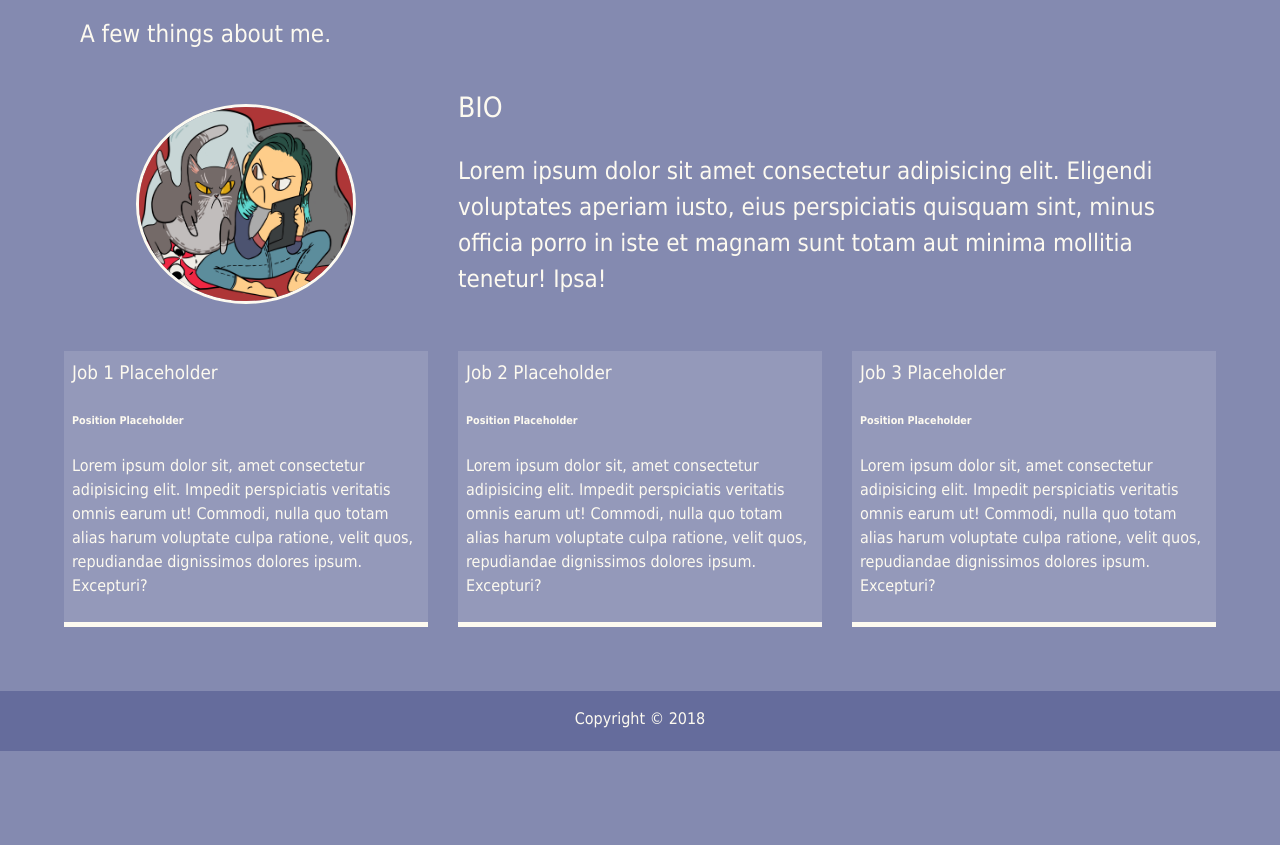
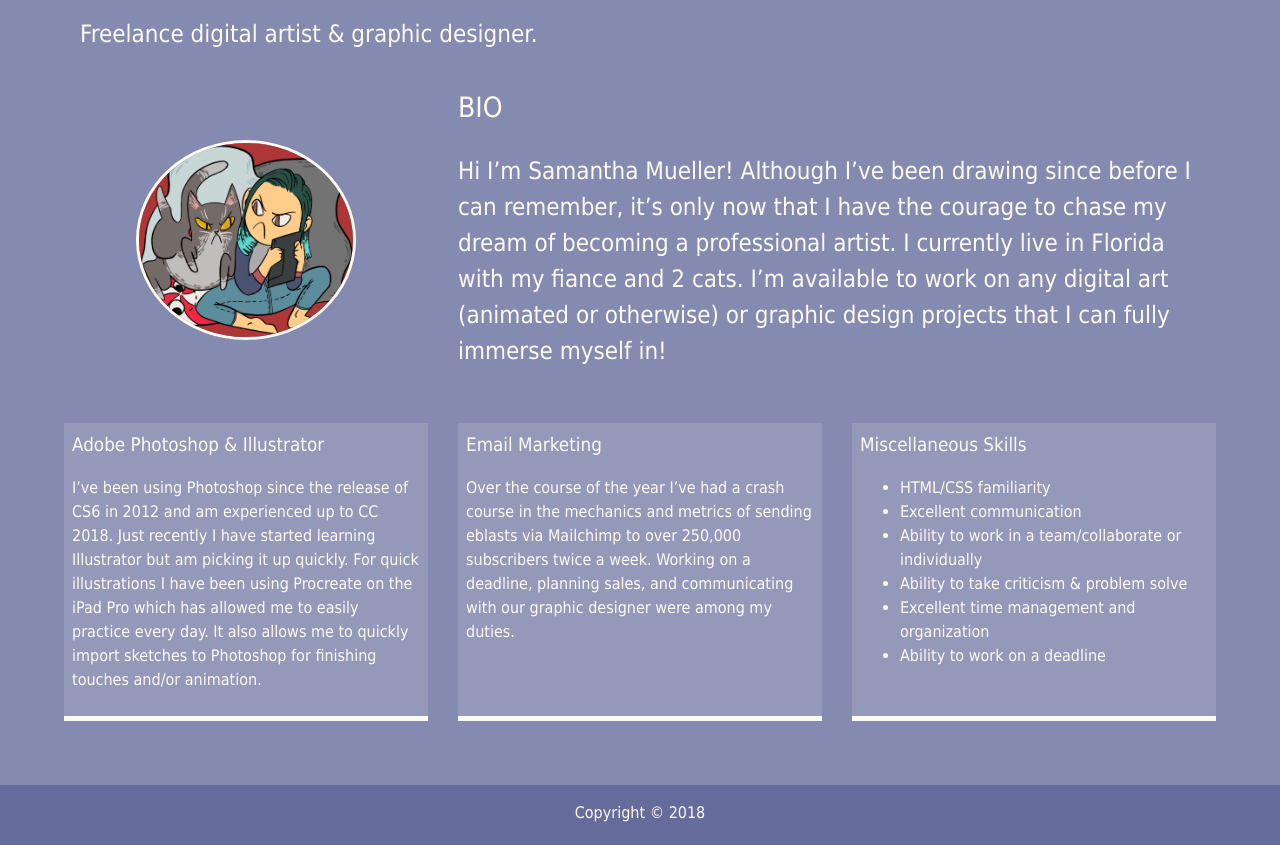
Before and after one commit to Esotastic/sam-art-portfolio, a website: page dist/about.html in a window 1280 px wide. Shown: the part 195-1040 px from the top of the page. Before the commit the page ends 946 px from the top, so only its background shows below. Drawn offline with Linux system fonts and the light colour scheme; a web font is replaced by a local one.

Commit message:
Finished v1 of the website.

```diff
--- a/dist/about.html
+++ b/dist/about.html
@@ -49,41 +49,48 @@
 			About <span class="text-secondary">Me</span>
 		</h1>
 		<h2 class="sm-heading">
-			A few things about me.
+     Freelance digital artist & graphic designer.
     </h2>
     <div class="about-info">
       <img src="img/art/sam_revolver.jpg" alt="Samantha Mueller" class="bio-image">
 
       <div class="bio">
         <h3 class="text-secondary">BIO</h3>
-        <p>Lorem ipsum dolor sit amet consectetur adipisicing elit.
-          Eligendi voluptates aperiam iusto, eius perspiciatis quisquam sint,
-          minus officia porro in iste et magnam sunt totam aut minima mollitia tenetur! Ipsa!</p>
+        <p>
+          Hi I’m Samantha Mueller! Although I’ve been drawing since before I can remember,
+          it’s only now that I have the courage to chase my dream of becoming a professional artist.
+          I currently live in Florida with my fiance and 2 cats. I’m available to work on any digital
+          art (animated or otherwise) or graphic design projects that I can fully immerse myself in!
+        </p>
       </div>
 
       <div class="job job-1">
-        <h3>Job 1 Placeholder</h3>
-        <h6>Position Placeholder</h6>
-        <p>Lorem ipsum dolor sit, amet consectetur adipisicing elit.
-          Impedit perspiciatis veritatis omnis earum ut! Commodi,
-          nulla quo totam alias harum voluptate culpa ratione,
-          velit quos, repudiandae dignissimos dolores ipsum. Excepturi?</p>
+        <h3>Adobe Photoshop & Illustrator</h3>
+        <p>
+          I’ve been using Photoshop since the release of CS6 in 2012 and am experienced up to CC 2018.
+          Just recently I have started learning Illustrator but am picking it up quickly.
+          For quick illustrations I have been using Procreate on the iPad Pro which has allowed me to easily
+          practice every day. It also allows me to quickly import sketches to Photoshop for finishing touches and/or animation.
+        </p>
       </div>
       <div class="job job-2">
-          <h3>Job 2 Placeholder</h3>
-          <h6>Position Placeholder</h6>
-          <p>Lorem ipsum dolor sit, amet consectetur adipisicing elit.
-            Impedit perspiciatis veritatis omnis earum ut! Commodi,
-            nulla quo totam alias harum voluptate culpa ratione,
-            velit quos, repudiandae dignissimos dolores ipsum. Excepturi?</p>
+          <h3>Email Marketing</h3>
+          <p>
+            Over the course of the year I’ve had a crash course in the mechanics and metrics of sending
+            eblasts via Mailchimp to over 250,000 subscribers twice a week. Working on a deadline, planning sales,
+            and communicating with our graphic designer were among my duties.
+          </p>
         </div>
         <div class="job job-3">
-            <h3>Job 3 Placeholder</h3>
-            <h6>Position Placeholder</h6>
-            <p>Lorem ipsum dolor sit, amet consectetur adipisicing elit.
-              Impedit perspiciatis veritatis omnis earum ut! Commodi,
-              nulla quo totam alias harum voluptate culpa ratione,
-              velit quos, repudiandae dignissimos dolores ipsum. Excepturi?</p>
+            <h3>Miscellaneous Skills</h3>
+            <ul>
+               <li>HTML/CSS familiarity</li>
+               <li>Excellent communication</li>
+               <li>Ability to work in a team/collaborate or individually</li>
+               <li>Ability to take criticism & problem solve</li>
+               <li>Excellent time management and organization</li>
+               <li>Ability to work on a deadline</li>
+            </ul>
           </div>
     </div>
   </main>
```
